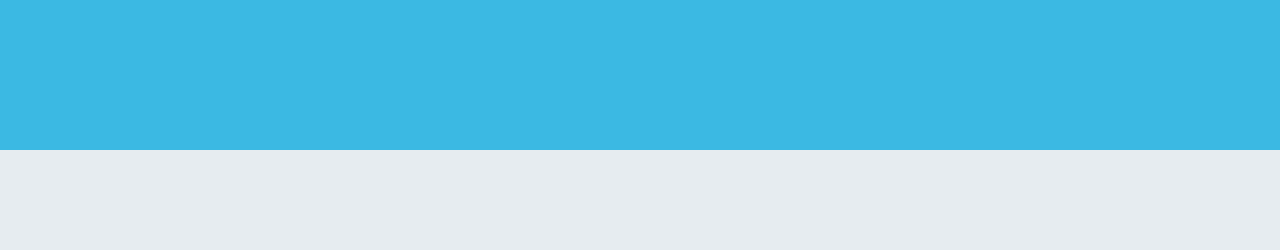
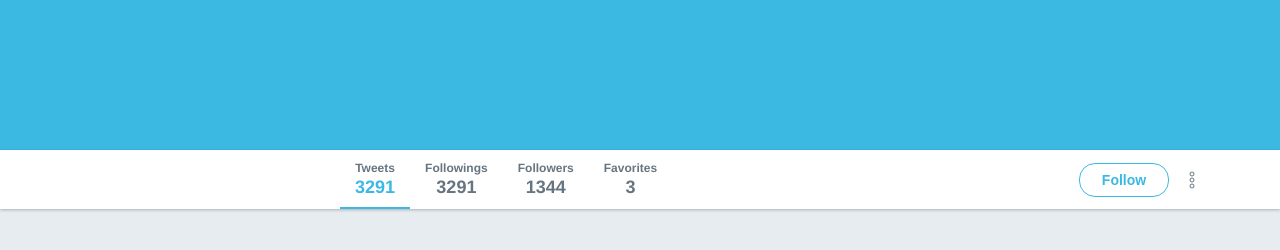
Before and after one commit to cleysondiego/twitter-flexbox, a plain HTML site: page index.html in a window 1280 px wide. Shown: the part 276-526 px from the top of the page. Drawn offline with Linux system fonts and the light colour scheme.

Commit message:
Barra superior

```diff
--- a/index.html
+++ b/index.html
@@ -34,5 +34,33 @@
     <div class="banner">
       <h1>Twitter da Rocketseat</h1>
     </div>
+
+    <div class="bar">
+      <div class="content">
+        <ul>
+          <li class="active">
+            <span>Tweets</span>
+            <strong>3291</strong>
+          </li>
+          <li>
+            <span>Followings</span>
+            <strong>3291</strong>
+          </li>
+          <li>
+            <span>Followers</span>
+            <strong>1344</strong>
+          </li>
+          <li>
+            <span>Favorites</span>
+            <strong>3</strong>
+          </li>
+        </ul>
+
+        <div class="actions">
+          <button>Follow</button>
+          <img src="/images/more.svg" alt="More" />
+        </div>
+      </div>
+    </div>
   </body>
 </html>
--- a/style.css
+++ b/style.css
@@ -110,3 +110,81 @@ div.banner {
 
   color: #fff;
 }
+
+div.bar {
+  height: 59px;
+  background: #fff;
+  box-shadow: 0 1px 3px rgba(0, 0, 0, 0.25);
+}
+
+div.bar .content {
+  display: flex;
+  justify-content: space-between;
+  align-items: center;
+  padding-left: 285px;
+  height: 100%;
+}
+
+div.bar .content ul {
+  display: flex;
+  list-style: none;
+  height: 100%;
+}
+
+div.bar .content ul li {
+  display: flex;
+  flex-direction: column;
+  justify-content: center;
+  align-items: center;
+  padding: 0 15px;
+  position: relative;
+}
+
+div.bar .content ul li.active::after {
+  content: "";
+  width: 100%;
+  height: 2px;
+  position: absolute;
+  bottom: 0;
+  left: 0;
+  background: #3bb9e3;
+}
+
+div.bar .content ul li span {
+  color: #667580;
+  font-size: 12px;
+  font-weight: bold;
+}
+
+div.bar .content ul li strong {
+  color: #667580;
+  font-size: 18px;
+  font-weight: bold;
+  margin-top: 2px;
+}
+
+div.bar .content ul li.active strong {
+  color: #3bb9e3;
+}
+
+div.bar .content .actions {
+  display: flex;
+}
+
+div.bar .content .actions button {
+  height: 34px;
+  background: none;
+
+  display: flex;
+  align-items: center;
+  justify-content: center;
+
+  width: 90px;
+  font-weight: bold;
+  font-size: 14px;
+  color: #3bb9e3;
+  border: 1px solid #3bb9e3;
+  border-radius: 16px;
+
+  margin-right: 20px;
+}
```
